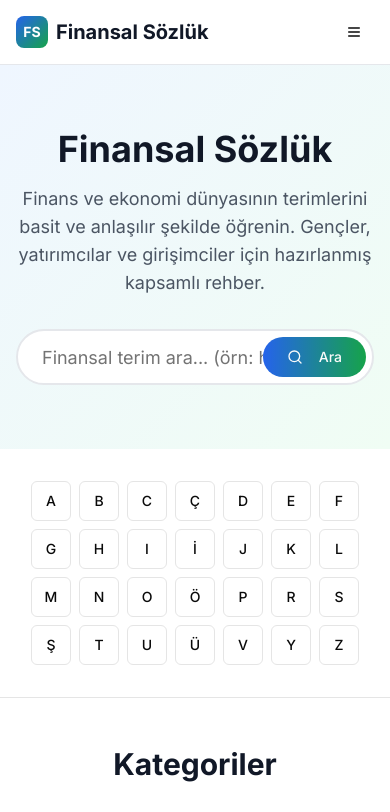
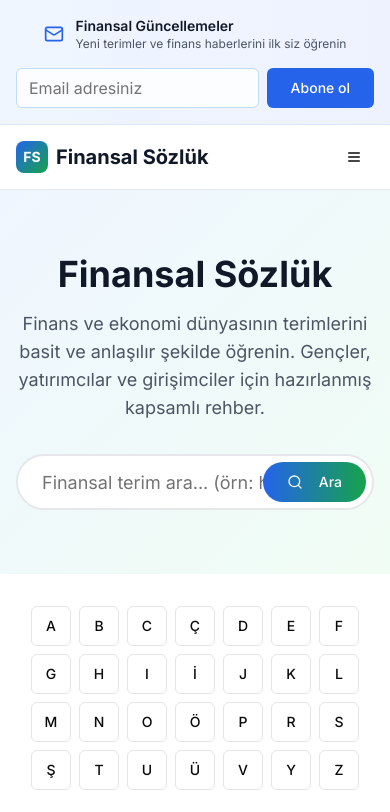
Before and after one commit to hkners/FINANSAL_SOZLUK, a Next.js app: page / in a window 390 px wide. Shown: the top 812 px of the page. Built offline with nearby package versions, Linux system fonts and the light colour scheme.

Commit message:
feat: add modern newsletter subscription component
Add top-of-page subscription with minimal, responsive design

Co-authored-by: Oğuz Hakan Ersoy <99874098+hkners@users.noreply.github.com>

```diff
--- a/app/harf/[id]/page.tsx
+++ b/app/harf/[id]/page.tsx
@@ -14,7 +14,6 @@ const alphabet = [
   "E",
   "F",
   "G",
-  "Ğ",
   "H",
   "I",
   "İ",
--- a/app/layout.tsx
+++ b/app/layout.tsx
@@ -4,6 +4,7 @@ import { Inter } from "next/font/google"
 import "./globals.css"
 import { Header } from "@/components/header"
 import { Footer } from "@/components/footer"
+import { NewsletterSubscription } from "@/components/newsletter-subscription"
 
 const inter = Inter({ subsets: ["latin"] })
 
@@ -19,7 +20,7 @@ export const metadata: Metadata = {
     type: "website",
     locale: "tr_TR",
   },
-    generator: 'v0.dev'
+  generator: "v0.dev",
 }
 
 export default function RootLayout({
@@ -30,6 +31,7 @@ export default function RootLayout({
   return (
     <html lang="tr">
       <body className={inter.className}>
+        <NewsletterSubscription />
         <Header />
         <main>{children}</main>
         <Footer />
--- /dev/null
+++ b/components/newsletter-subscription.tsx
@@ -0,0 +1,112 @@
+"use client"
+
+import type React from "react"
+
+import { useState } from "react"
+import { Button } from "@/components/ui/button"
+import { Input } from "@/components/ui/input"
+import { Mail, CheckCircle, X } from "lucide-react"
+
+export function NewsletterSubscription() {
+  const [email, setEmail] = useState("")
+  const [isLoading, setIsLoading] = useState(false)
+  const [isSuccess, setIsSuccess] = useState(false)
+  const [error, setError] = useState("")
+
+  const handleSubmit = async (e: React.FormEvent) => {
+    e.preventDefault()
+
+    if (!email || !email.includes("@")) {
+      setError("Geçerli bir email adresi girin")
+      return
+    }
+
+    setIsLoading(true)
+    setError("")
+
+    // Simulated API call
+    try {
+      await new Promise((resolve) => setTimeout(resolve, 1500))
+      setIsSuccess(true)
+      setEmail("")
+    } catch (err) {
+      setError("Bir hata oluştu. Lütfen tekrar deneyin.")
+    } finally {
+      setIsLoading(false)
+    }
+  }
+
+  const handleClose = () => {
+    setIsSuccess(false)
+  }
+
+  if (isSuccess) {
+    return (
+      <div className="bg-gradient-to-r from-emerald-50 to-teal-50 border-b border-emerald-100">
+        <div className="max-w-7xl mx-auto px-4 sm:px-6 lg:px-8 py-3">
+          <div className="flex items-center justify-between">
+            <div className="flex items-center space-x-3">
+              <CheckCircle className="h-5 w-5 text-emerald-600" />
+              <span className="text-emerald-800 font-medium">
+                Başarıyla abone oldunuz! Finansal güncellemelerimizi takip edin.
+              </span>
+            </div>
+            <Button
+              variant="ghost"
+              size="sm"
+              onClick={handleClose}
+              className="text-emerald-600 hover:text-emerald-800 hover:bg-emerald-100"
+            >
+              <X className="h-4 w-4" />
+            </Button>
+          </div>
+        </div>
+      </div>
+    )
+  }
+
+  return (
+    <div className="bg-gradient-to-r from-blue-50 to-indigo-50 border-b border-blue-100">
+      <div className="max-w-7xl mx-auto px-4 sm:px-6 lg:px-8 py-4">
+        <div className="flex flex-col sm:flex-row items-center justify-between gap-4">
+          <div className="flex items-center space-x-3">
+            <Mail className="h-5 w-5 text-blue-600" />
+            <div>
+              <h3 className="text-sm font-semibold text-gray-900">Finansal Güncellemeler</h3>
+              <p className="text-xs text-gray-600">Yeni terimler ve finans haberlerini ilk siz öğrenin</p>
+            </div>
+          </div>
+
+          <form onSubmit={handleSubmit} className="flex items-center space-x-2 w-full sm:w-auto">
+            <div className="relative flex-1 sm:w-64">
+              <Input
+                type="email"
+                placeholder="Email adresiniz"
+                value={email}
+                onChange={(e) => setEmail(e.target.value)}
+                className="pr-4 bg-white/80 backdrop-blur-sm border-blue-200 focus:border-blue-400 focus:ring-blue-400"
+                disabled={isLoading}
+              />
+            </div>
+            <Button
+              type="submit"
+              disabled={isLoading}
+              className="bg-blue-600 hover:bg-blue-700 text-white px-6 whitespace-nowrap"
+            >
+              {isLoading ? (
+                <div className="flex items-center space-x-2">
+                  <div className="w-4 h-4 border-2 border-white border-t-transparent rounded-full animate-spin" />
+                  <span>Abone ol</span>
+                </div>
+              ) : (
+                "Abone ol"
+              )}
+            </Button>
+          </form>
+        </div>
+
+        {error && <div className="mt-2 text-sm text-red-600 text-center sm:text-right">{error}</div>}
+      </div>
+    </div>
+  )
+}
```
